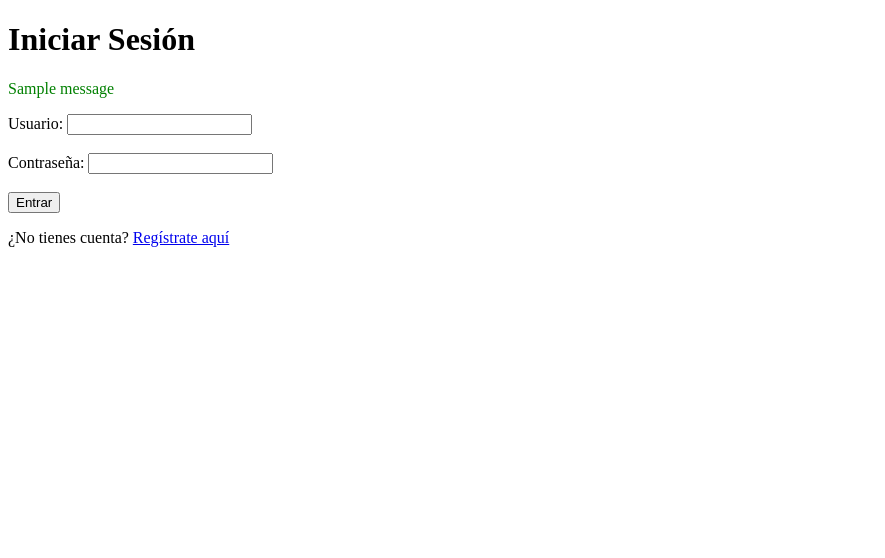
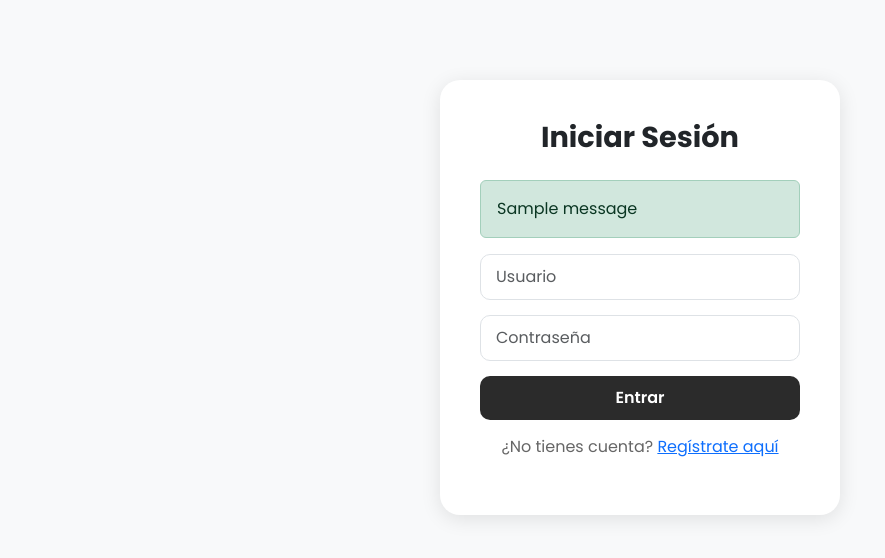
Before and after one commit to Navi-27/Proyecto-UPC, a Flask app: page /login in a window 1280 px wide. Shown: the top 558 px of the page, without its empty margins (0-885 px from the left). Run offline with Flask 3, Linux system fonts and the light colour scheme; tables that the repository leaves empty hold one stand-in row (values such as "Sample post"); one stand-in notice (Sample message) is shown.

Commit message:
aply style
aplicacion de estilo al login, register and equip

```diff
--- a/static/css/style.css
+++ b/static/css/style.css
@@ -77,3 +77,76 @@ body {
 .tipo-fairy { background-color: #EE99AC; color: #333; }
 .tipo-dark { background-color: #705848; }
 .tipo-flying { background-color: #A890F0; }
+
+/* Login y Registro */
+.auth-container {
+    max-width: 400px;
+    margin: 80px auto;
+    background: white;
+    border-radius: 20px;
+    padding: 40px;
+    box-shadow: 0 4px 20px rgba(0,0,0,0.1);
+}
+
+.auth-container h1 {
+    font-size: 1.8rem;
+    font-weight: 700;
+    margin-bottom: 25px;
+    text-align: center;
+}
+
+.auth-container .form-control {
+    border-radius: 10px;
+    padding: 10px 15px;
+    margin-bottom: 15px;
+}
+
+.auth-container .btn-primary {
+    width: 100%;
+    border-radius: 10px;
+    padding: 10px;
+    font-weight: 600;
+    background-color: #2b2b2b;
+    border: none;
+}
+
+.auth-container .btn-primary:hover {
+    background-color: #444;
+}
+
+.auth-container p {
+    text-align: center;
+    margin-top: 15px;
+    color: #666;
+}
+
+/* Página de equipo */
+.equipo-card {
+    border-radius: 15px;
+    background-color: #e8e8e8;
+    border: none;
+    text-align: center;
+    padding: 15px;
+    transition: transform 0.2s;
+}
+
+.equipo-card:hover {
+    transform: translateY(-3px);
+    box-shadow: 0 4px 12px rgba(0,0,0,0.15);
+}
+
+.equipo-card img {
+    height: 100px;
+    object-fit: contain;
+    image-rendering: pixelated;
+}
+
+.equipo-vacio {
+    text-align: center;
+    padding: 60px 20px;
+    color: #888;
+}
+
+.equipo-vacio p {
+    font-size: 1.1rem;
+}
--- a/templates/login.html
+++ b/templates/login.html
@@ -2,25 +2,34 @@
 <html lang="es">
 <head>
     <meta charset="UTF-8">
+    <meta name="viewport" content="width=device-width, initial-scale=1.0">
     <title>Login</title>
+    <link href="https://cdn.jsdelivr.net/npm/bootstrap@5.3.0/dist/css/bootstrap.min.css" rel="stylesheet">
+    <link rel="stylesheet" href="{{ url_for('static', filename='css/style.css') }}">
+    <link href="https://fonts.googleapis.com/css2?family=Poppins:wght@400;600;700&display=swap" rel="stylesheet">
 </head>
-<body>
+<body class="bg-light">
+
+    <div class="auth-container">
         <h1>Iniciar Sesión</h1>
 
         {% with messages = get_flashed_messages(with_categories=true) %}
             {% for category, message in messages %}
-            <p style="color: {{ 'green' if category == 'success' else 'red' }}">{{ message }}</p>
+                <div class="alert {{ 'alert-success' if category == 'success' else 'alert-danger' }}" role="alert">
+                    {{ message }}
+                </div>
             {% endfor %}
         {% endwith %}
 
         <form method="POST">
-        <label>Usuario:</label>
-        <input type="text" name="username" required><br><br>
-        <label>Contraseña:</label>
-        <input type="password" name="password" required><br><br>
-        <button type="submit">Entrar</button>
+            <input type="text" name="username" class="form-control" placeholder="Usuario" required>
+            <input type="password" name="password" class="form-control" placeholder="Contraseña" required>
+            <button type="submit" class="btn btn-primary">Entrar</button>
         </form>
 
         <p>¿No tienes cuenta? <a href="/registro">Regístrate aquí</a></p>
+    </div>
+
+    <script src="https://cdn.jsdelivr.net/npm/bootstrap@5.3.0/dist/js/bootstrap.bundle.min.js"></script>
 </body>
 </html>
```
Also changed, not shown: templates/equipo.html (+34 -13 lines), templates/registro.html (+16 -7 lines). Lines whose indentation alone changed are shown as unchanged.
